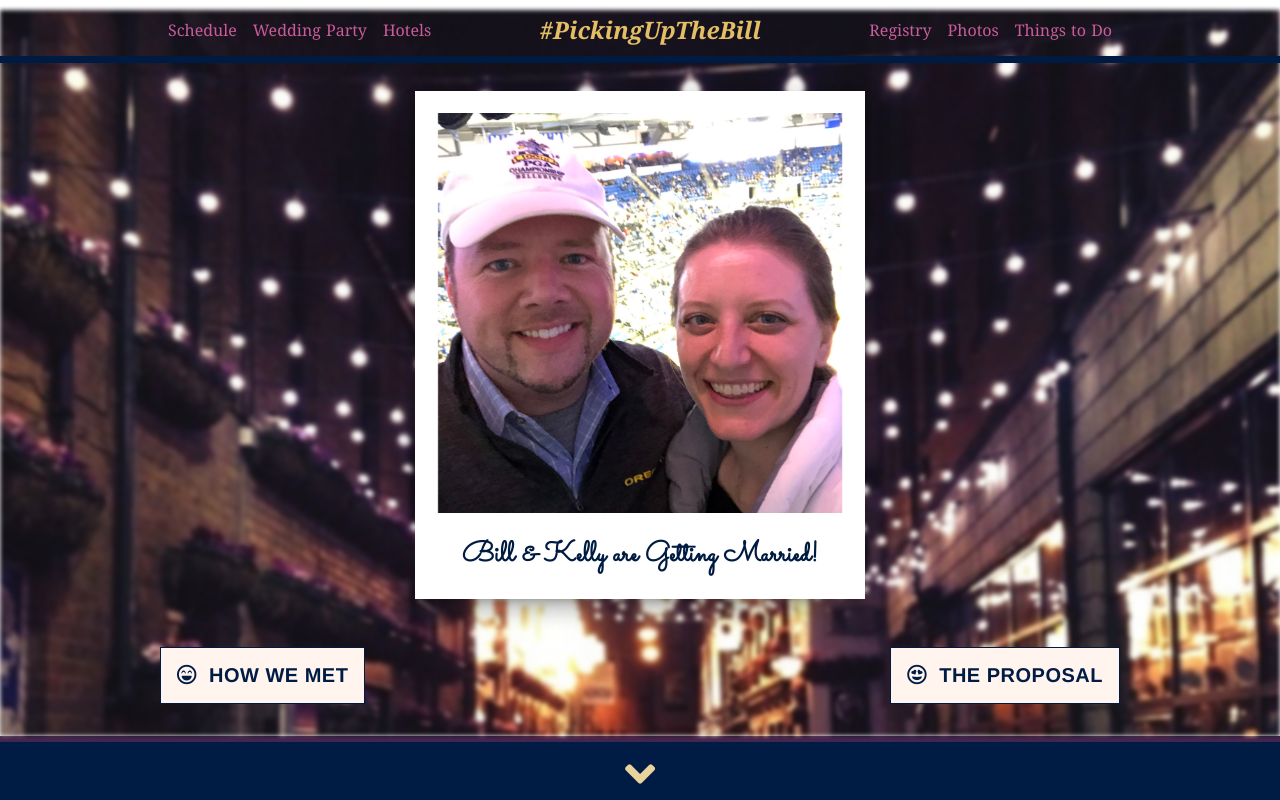
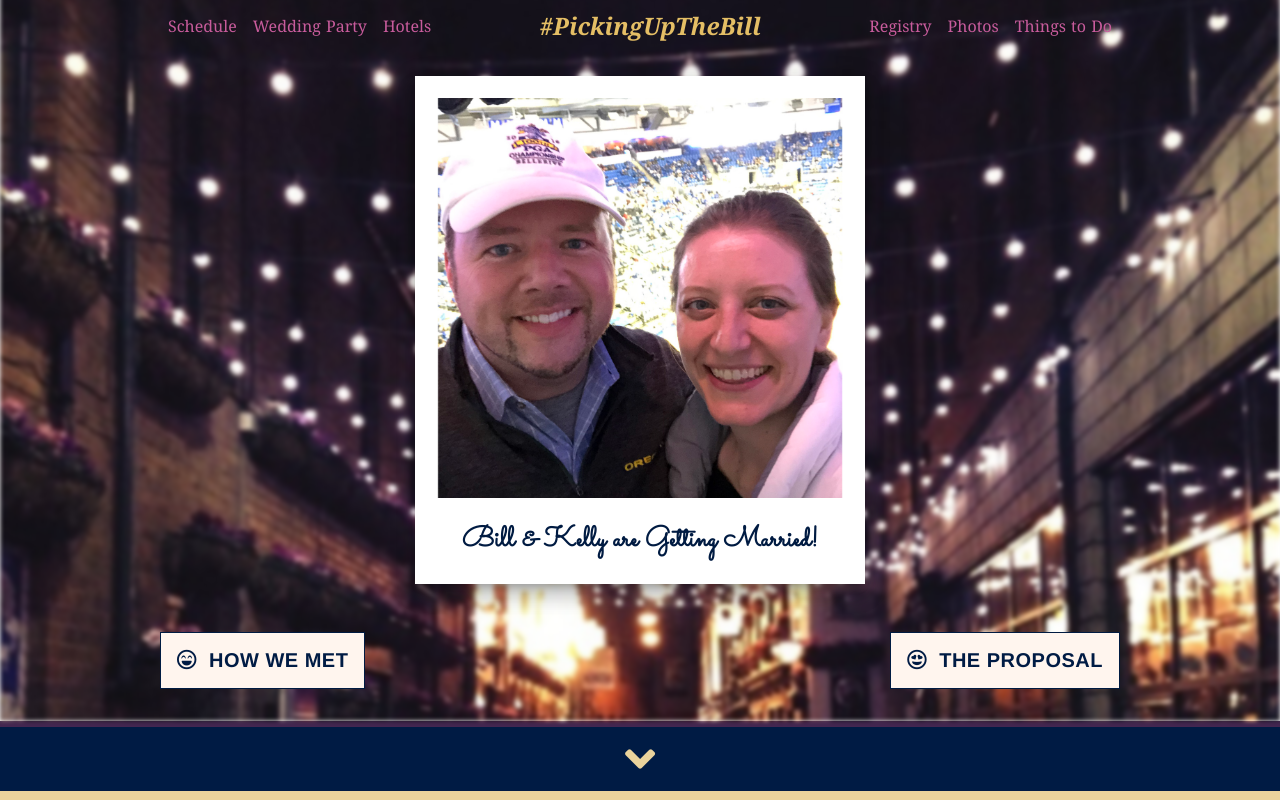
Before and after one commit to njosieb/pickingupthebill, a Nuxt app: page / in a window 1280 px wide. Shown: the top 800 px of the page. Built offline with nearby package versions, Linux system fonts and the light colour scheme.

Commit message:
Adds bottom border to navbar

```diff
--- a/components/Navbar.vue
+++ b/components/Navbar.vue
@@ -1,5 +1,9 @@
 <template>
-  <header :style="{backgroundColor: showBackground?'seashell':'transparent'}">
+  <header
+    class="pv2"
+    :class="{'header-show-border': showBorder}"
+    :style="{backgroundColor: showBackground?'seashell':'transparent'}"
+  >
     <container>
       <div class="flex justify-around items-center pt1 georgia">
         <nuxt-link class="nav-link hvr-grow-nav" :to="{path: '/', hash: 'schedule'}">Schedule</nuxt-link>
@@ -43,15 +47,18 @@ export default {
       if (this.$el.offsetTop === 0) {
         //Navbar is at the top
         this.showBackground = false
+        this.showBorder = false
       } else {
         //Navbar is not at the top & user has scrolled
         this.showBackground = true
+        this.showBorder = true
       }
     }
   },
   data: function() {
     return {
-      showBackground: false
+      showBackground: false,
+      showBorder: false
     }
   }
 }
@@ -91,12 +98,12 @@ export default {
 }
 header {
   background-color: transparent;
-  padding: 0.75rem 0;
+  // padding: 0.75rem 0;
   position: sticky;
   top: 0px;
   z-index: 2;
   transition: background-color 0.5s ease-in-out;
-  border-bottom: 7px solid $midnight;
+  // border-bottom: 7px solid $midnight;
 }
 .seashell {
   background-color: $seashell;
@@ -104,4 +111,7 @@ header {
 .lightest-red-violet {
   background-color: $lightest-red-violet;
 }
+.header-show-border {
+  border-bottom: 5px solid $midnight;
+}
 </style>
```
